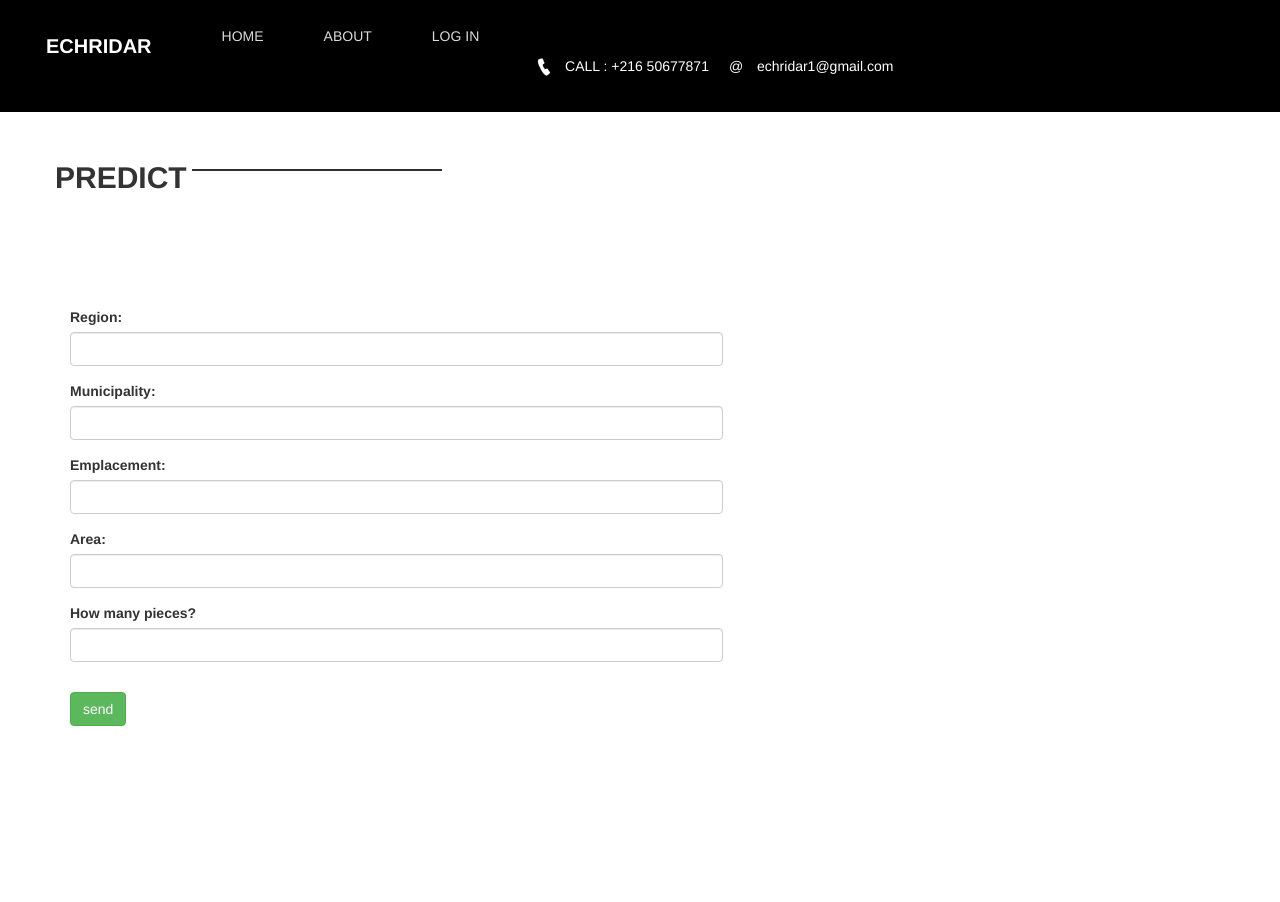
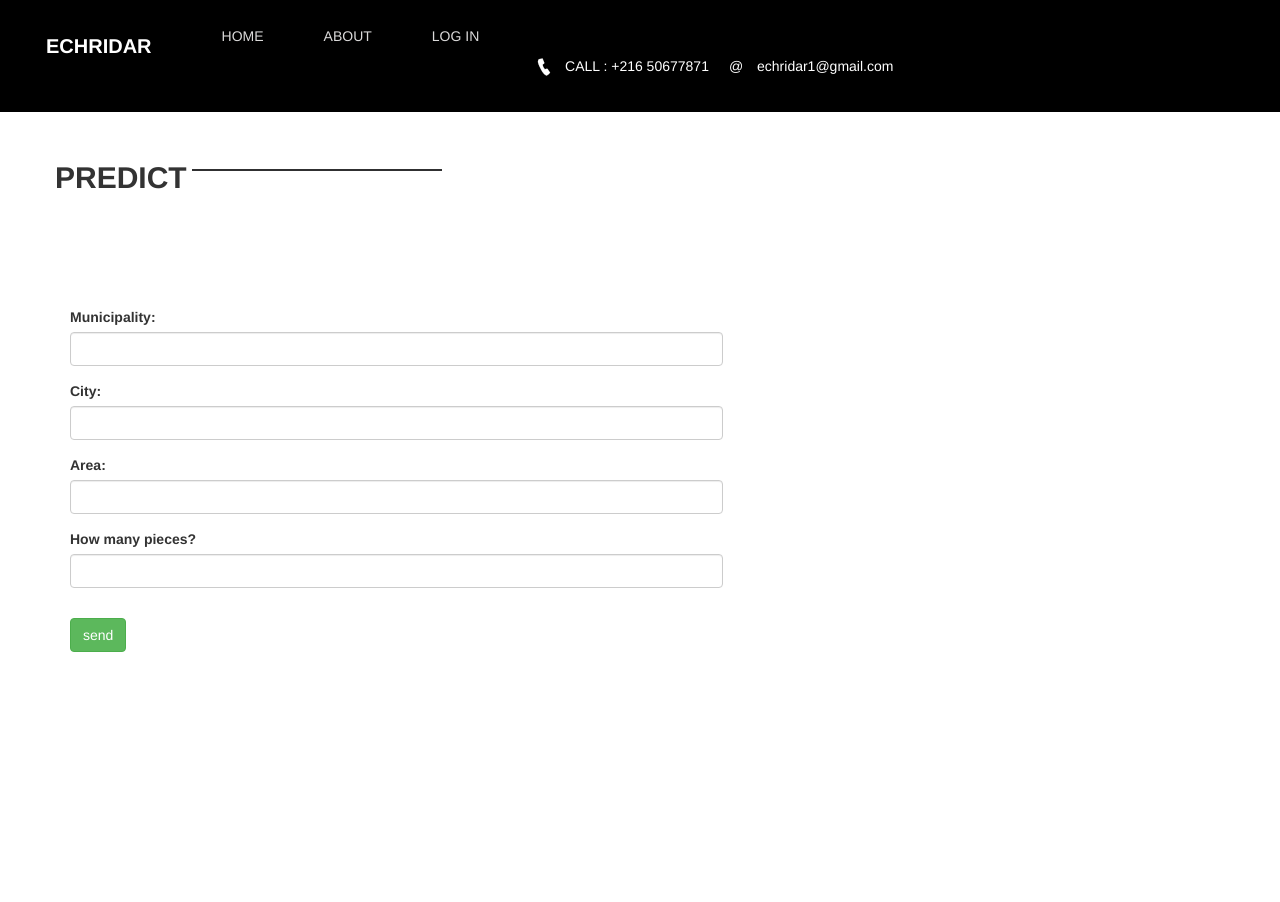
Before and after one commit to sirBarbouchi/pfa, a Python web app: template templates/predict.html in a window 1280 px wide. Shown: the top 902 px of the page. Run offline with Jinja, Linux system fonts and the light colour scheme; the template is opened without the code that fills it, so the values that code supplies are empty, except form fields; tables that the repository leaves empty hold one stand-in row (values such as "Sample post"); form fields are guessed from the names that the template uses; some libraries are stand-ins or nearby versions.

Commit message:
Update predict.html

```diff
--- a/templates/predict.html
+++ b/templates/predict.html
@@ -26,17 +26,14 @@
 {% endif %}
 {% endwith %}-->
             {{ form.csrf_token}}
-            <div class="form-group">
-              <label>Region:</label>
-              {{ form.region(class="form-control") }}
-            </div>
+
             <div class="form-group">
               <label>Municipality:</label>
               {{ form.municipality(class="form-control")}}
             </div>
             <div class="form-group">
-              <label>Emplacement:</label>
-              {{ form.emplacement(class="form-control")}}
+              <label>City:</label>
+              {{ form.city(class="form-control")}}
             </div>
             <div class="form-group">
               <label>Area:</label>
@@ -68,34 +65,22 @@
   <script src="https://maxcdn.bootstrapcdn.com/bootstrap/3.3.0/js/bootstrap.min.js"></script>
   <script src="https://code.jquery.com/jquery-1.11.1.min.js"></script>
   <script>
-    region_select = document.getElementById('region');
     municipality_select = document.getElementById('municipality');
-    emplacement_select = document.getElementById('emplacement');
+    city_select = document.getElementById('emplacement');
 
     region_select.onchange = function () {
-      region = region_select.value;
-      fetch('municipality/' + region).then(function (response) {
+      municipality = municipality_select.value;
+      fetch('municipality/' + municipality).then(function (response) {
         response.json().then(function (data) {
           optionHTML = '';
-          for (municipality of data.municipalityregion) {
-            optionHTML += '<option value="' + municipality.id + '">' + municipality.name + '</option>'
+          for (city of data.cityregion) {
+            optionHTML += '<option >' + city.name + '</option>'
           }
-          municipality_select.innerHTML = optionHTML;
+          city_select.innerHTML = optionHTML;
         });
       });
     }
-    municipality_select.onchange = function () {
-      emplacement = municipality_select.value;
-      fetch('emplacement/' + emplacement).then(function (response) {
-        response.json().then(function (data) {
-          optionHTML = '';
-          for (emplacement_rs of data.emplacementlist) {
-            optionHTML += '<option value="' + emplacement_rs.id + '">' + emplacement_rs.name + '</option>'
-          }
-          emplacement_select.innerHTML = optionHTML;
-        });
-      });
-    }
+
   </script>
   {% endblock content %}
 
```
